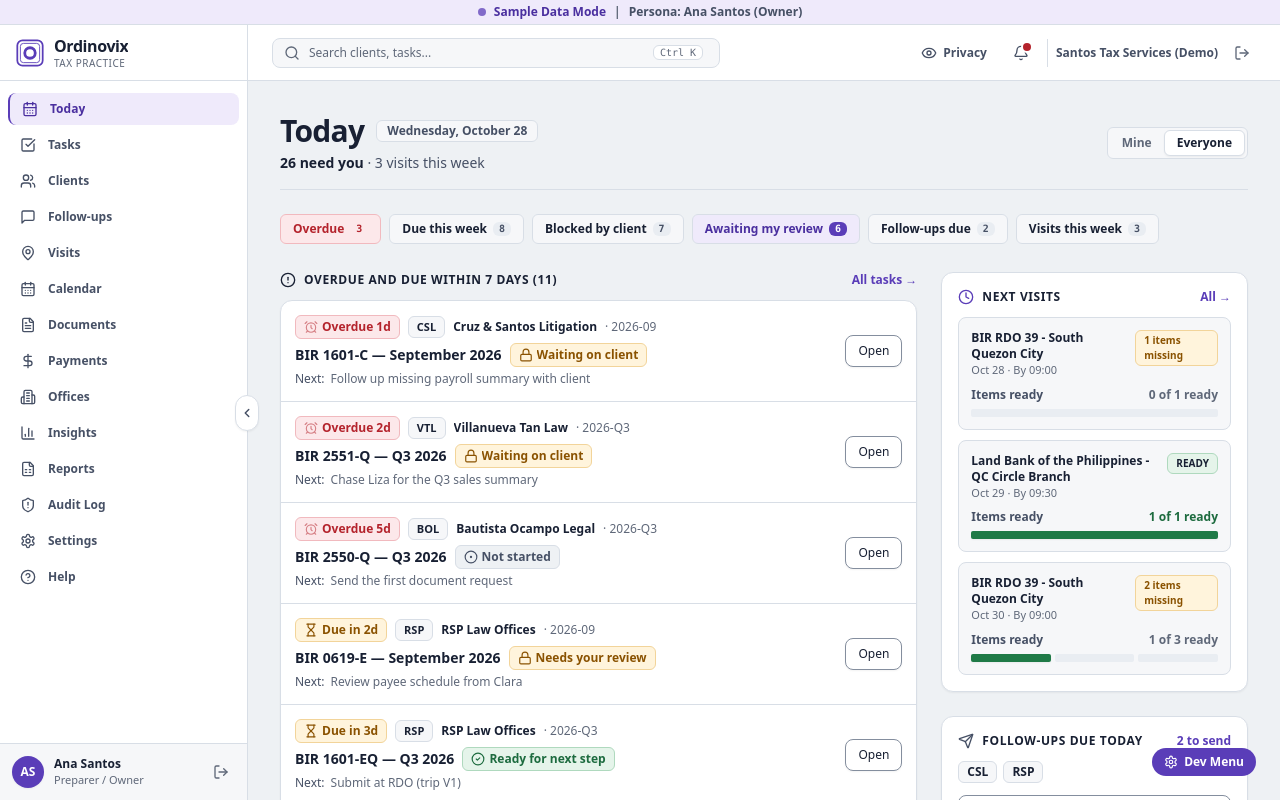
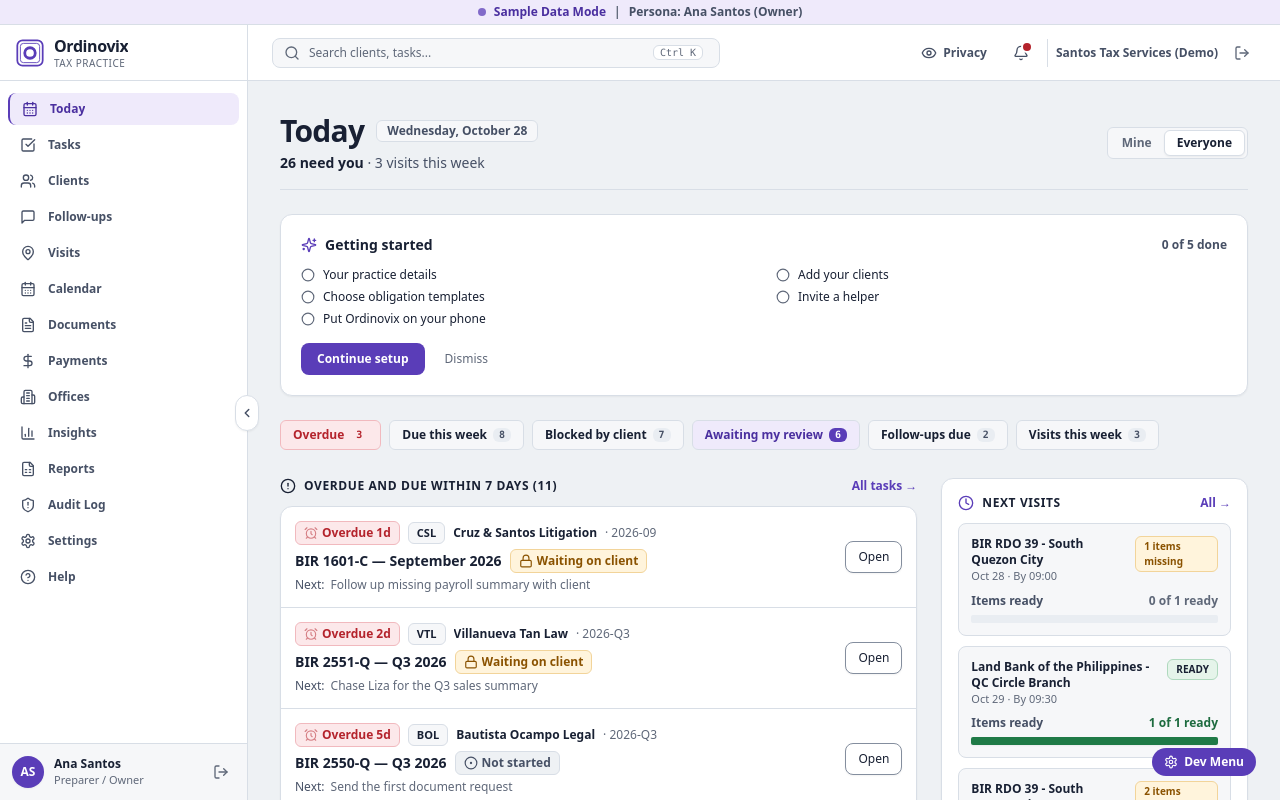
Before and after one commit to Icejandeperio/Ordinovix, a React (Vite) app: page / in a window 1280 px wide. Built offline with nearby package versions, Linux system fonts and the light colour scheme.

Commit message:
feat(today): Getting started card shows setup progress [U13][B30]
Co-Authored-By: Claude Sonnet 5.5 <noreply@anthropic.com>

```diff
--- /dev/null
+++ b/src/components/today/getting-started-card.tsx
@@ -0,0 +1,64 @@
+import { Link } from 'react-router-dom';
+import { toast } from 'sonner';
+import { Check, Circle, Sparkles } from 'lucide-react';
+import { useSession, useSaveSettings } from '@/hooks/useData';
+import { ONBOARDING_STEPS, doneSteps, firstOpenStep, showGettingStarted } from '@/lib/onboarding';
+
+/** Spec 11.3: the five setup steps with their progress, until the setup is finished or the owner dismisses it. */
+export function GettingStartedCard() {
+  const { data: session } = useSession();
+  const save = useSaveSettings();
+
+  if (!session || session.membership.role !== 'owner') return null;
+  const progress = session.settings.onboarding;
+  if (!showGettingStarted(progress)) return null;
+
+  const done = doneSteps(progress);
+  const dismiss = () =>
+    save.mutate(
+      { onboarding: { done, dismissed: true } },
+      { onError: (err) => toast.error((err as Error).message || 'Could not hide the card. Try again.') },
+    );
+
+  return (
+    <section aria-label="Getting started" className="p-4 sm:p-5 rounded-panel border border-rule bg-sheet shadow-xs space-y-3">
+      <div className="flex flex-wrap items-center justify-between gap-2">
+        <h2 className="flex items-center gap-2 text-sm font-bold text-ink">
+          <Sparkles className="w-4 h-4 text-stamp" />
+          Getting started
+        </h2>
+        <span className="text-xs font-semibold text-ink-2">{done.length} of {ONBOARDING_STEPS.length} done</span>
+      </div>
+
+      <ol className="grid grid-cols-1 sm:grid-cols-2 gap-x-6 gap-y-1.5">
+        {ONBOARDING_STEPS.map((s) => {
+          const isDone = done.includes(s.key);
+          return (
+            <li key={s.key} className="flex items-center gap-2 text-xs text-ink-2">
+              {isDone ? <Check className="w-3.5 h-3.5 text-good shrink-0" /> : <Circle className="w-3.5 h-3.5 text-ink-3 shrink-0" />}
+              <span className={isDone ? 'line-through text-ink-3' : 'text-ink'}>{s.title}</span>
+              <span className="sr-only">{isDone ? ' (done)' : ' (to do)'}</span>
+            </li>
+          );
+        })}
+      </ol>
+
+      <div className="flex items-center gap-3 pt-1">
+        <Link
+          to={`/welcome?step=${firstOpenStep(progress)}`}
+          className="inline-flex items-center min-h-[44px] sm:min-h-0 px-4 py-2 rounded-lg bg-stamp text-on-stamp text-xs font-semibold hover:bg-[var(--stamp-strong)] transition-colors"
+        >
+          Continue setup
+        </Link>
+        <button
+          type="button"
+          onClick={dismiss}
+          disabled={save.isPending}
+          className="min-h-[44px] sm:min-h-0 px-2 text-xs font-medium text-ink-3 hover:text-ink transition-colors"
+        >
+          Dismiss
+        </button>
+      </div>
+    </section>
+  );
+}
--- a/src/routes/today/page.tsx
+++ b/src/routes/today/page.tsx
@@ -4,6 +4,7 @@ import { useToday, useSetLineStatus, useSession } from '@/hooks/useData';
 import { formatDate, formatRelative, formatTime } from '@/lib/format';
 import { formatHeaderDate } from '@/lib/dates';
 import { Button } from '@/components/ui/button';
+import { GettingStartedCard } from '@/components/today/getting-started-card';
 import { ModalDialog } from '@/components/ui/modal-dialog';
 import { DueBadge, StatusChip, ReadinessMeter, AuthorizationBadge } from '@/components/ui/status-chip';
 import { ReviewStamp } from '@/components/ui/stamp';
@@ -190,6 +191,8 @@ export function TodayPage() {
           </div>
         )}
       </div>
+
+      <GettingStartedCard />
 
       {/* 11.3 Count Strip (Interactive Buttons) */}
       <div className="flex items-center gap-2 overflow-x-auto pb-1 scrollbar-none">
```
